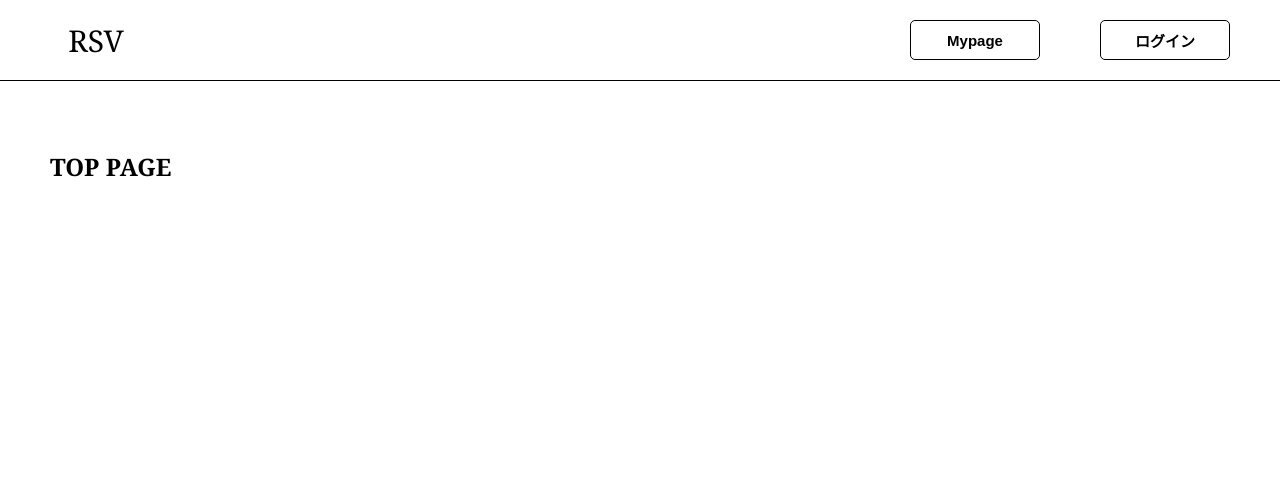
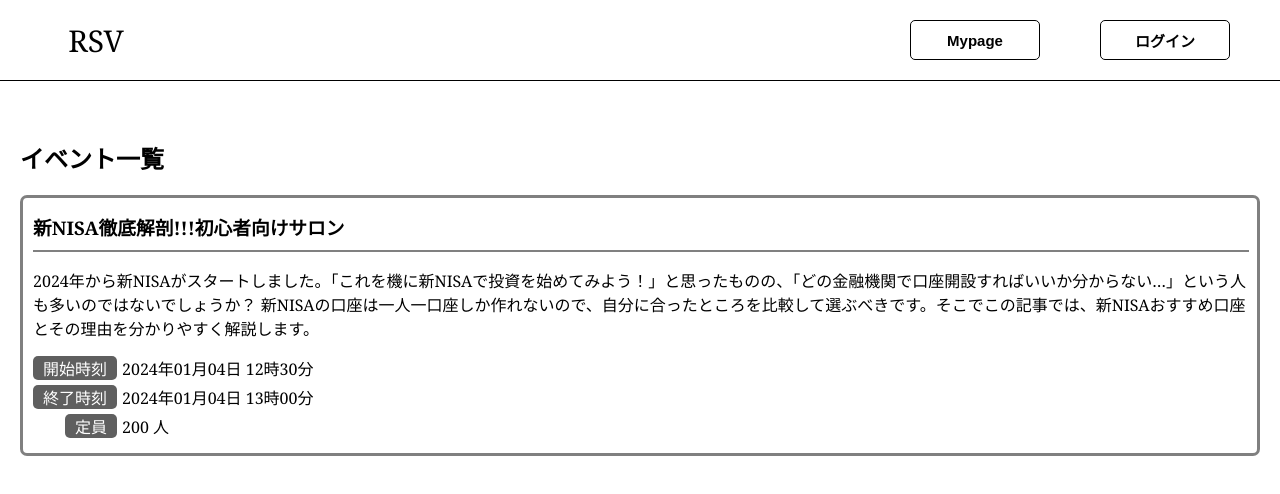
Before and after one commit to daisuketakakuwa/rsv-system, a React (Vite) app: page / in a window 1280 px wide. Shown: the top 494 px of the page. Built offline with nearby package versions, Linux system fonts and the light colour scheme.

Commit message:
Top Page Template

```diff
--- a/src/pages/Top/TopPage.tsx
+++ b/src/pages/Top/TopPage.tsx
@@ -1,3 +1,64 @@
-const TopPage = () => <h2 style={{ margin: '50px' }}>TOP PAGE</h2>;
+const TopPage = () => (
+  <div style={{ padding: '20px' }}>
+    <h2>イベント一覧</h2>
+    <div style={{ display: 'flex' }}>
+      <div
+        style={{ width: '100%', padding: '10px', border: '3px solid gray', borderRadius: '7px' }}>
+        <h3 style={{ margin: '5px 0px' }}>新NISA徹底解剖!!!初心者向けサロン</h3>
+        <div style={{ width: '100%', border: '1px solid gray', margin: '10px 0px' }}></div>
+        <p>
+          2024年から新NISAがスタートしました。「これを機に新NISAで投資を始めてみよう！」と思ったものの、「どの金融機関で口座開設すればいいか分からない…」という人も多いのではないでしょうか？
+          新NISAの口座は一人一口座しか作れないので、自分に合ったところを比較して選ぶべきです。そこでこの記事では、新NISAおすすめ口座とその理由を分かりやすく解説します。
+        </p>
+        <div style={{ margin: '5px 0px' }}>
+          <span
+            style={{
+              display: 'inline-block',
+              color: 'white',
+              backgroundColor: '#5f5f5f',
+              padding: '0px 10px',
+              border: '0px',
+              borderRadius: '5px',
+              marginRight: '5px',
+            }}>
+            開始時刻
+          </span>
+          2024年01月04日 12時30分
+        </div>
+        <div style={{ margin: '5px 0px' }}>
+          <span
+            style={{
+              display: 'inline-block',
+              color: 'white',
+              backgroundColor: '#5f5f5f',
+              padding: '0px 10px',
+              border: '0px',
+              borderRadius: '5px',
+              marginRight: '5px',
+            }}>
+            終了時刻
+          </span>
+          2024年01月04日 13時00分
+        </div>
+        <div style={{ margin: '5px 0px' }}>
+          <span
+            style={{
+              display: 'inline-block',
+              color: 'white',
+              backgroundColor: '#5f5f5f',
+              padding: '0px 10px',
+              border: '0px',
+              borderRadius: '5px',
+              marginRight: '5px',
+              marginLeft: '32px',
+            }}>
+            定員
+          </span>
+          200 人
+        </div>
+      </div>
+    </div>
+  </div>
+);
 
 export default TopPage;
```
